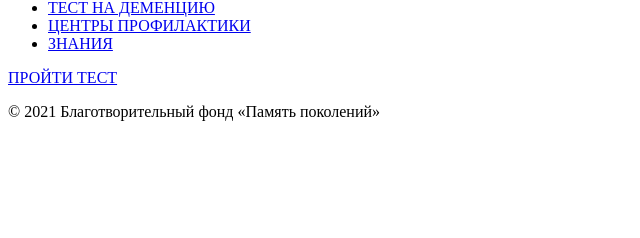
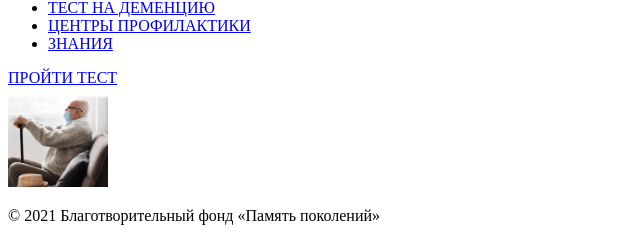
Before and after one commit to Studio-Yandex-Practicum/demencia-frontend, a React (Create React App) app: page / in a window 1280 px wide. Shown: the part 897-1135 px from the top of the page, without its empty margins (0-640 px from the left). Before the commit the page ends 1034 px from the top, so only its background shows below. Built offline with nearby package versions, Linux system fonts and the light colour scheme; a web font is replaced by a local one.

Commit message:
feat: add slider component without slider itself

```diff
--- a/src/pages/home/main/hero/hero.tsx
+++ b/src/pages/home/main/hero/hero.tsx
@@ -1,10 +1,12 @@
 import React from "react";
 import Test from "./test/test";
+import Slider from "./slider/slider";
 
 const Hero: React.FC = () => {
   return (
     <section>
       <Test />
+      <Slider />
     </section>
   );
 };
--- /dev/null
+++ b/src/pages/home/main/hero/slider/slider.tsx
@@ -0,0 +1,12 @@
+import React from "react";
+import image from "./img.webp";
+
+const Slider: React.FC = () => {
+  return (
+    <div>
+      <img src={image} width="100px" height="100px" />
+    </div>
+  );
+};
+
+export default Slider;
```
Also changed, not shown: src/pages/home/main/hero/slider/img.webp (added).
